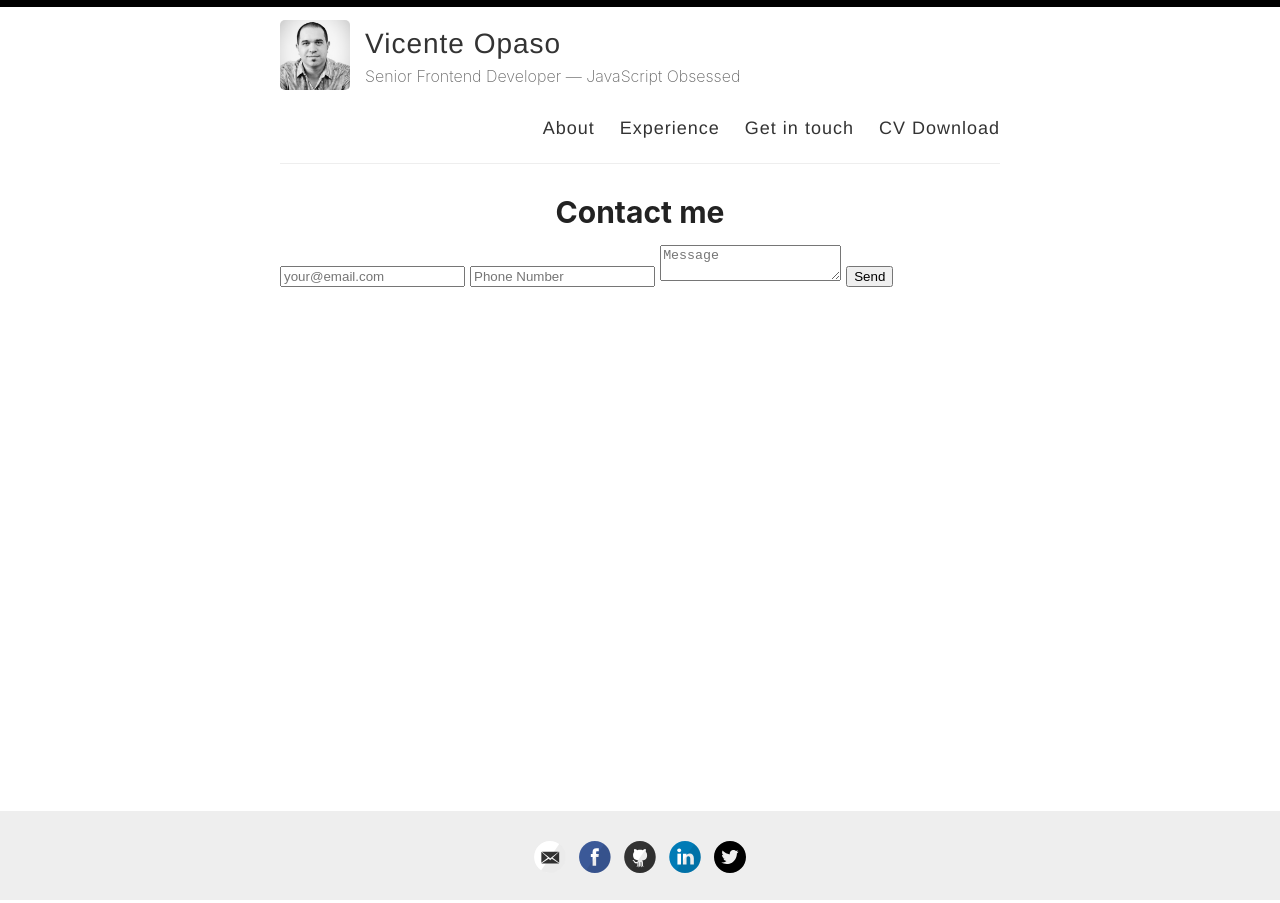
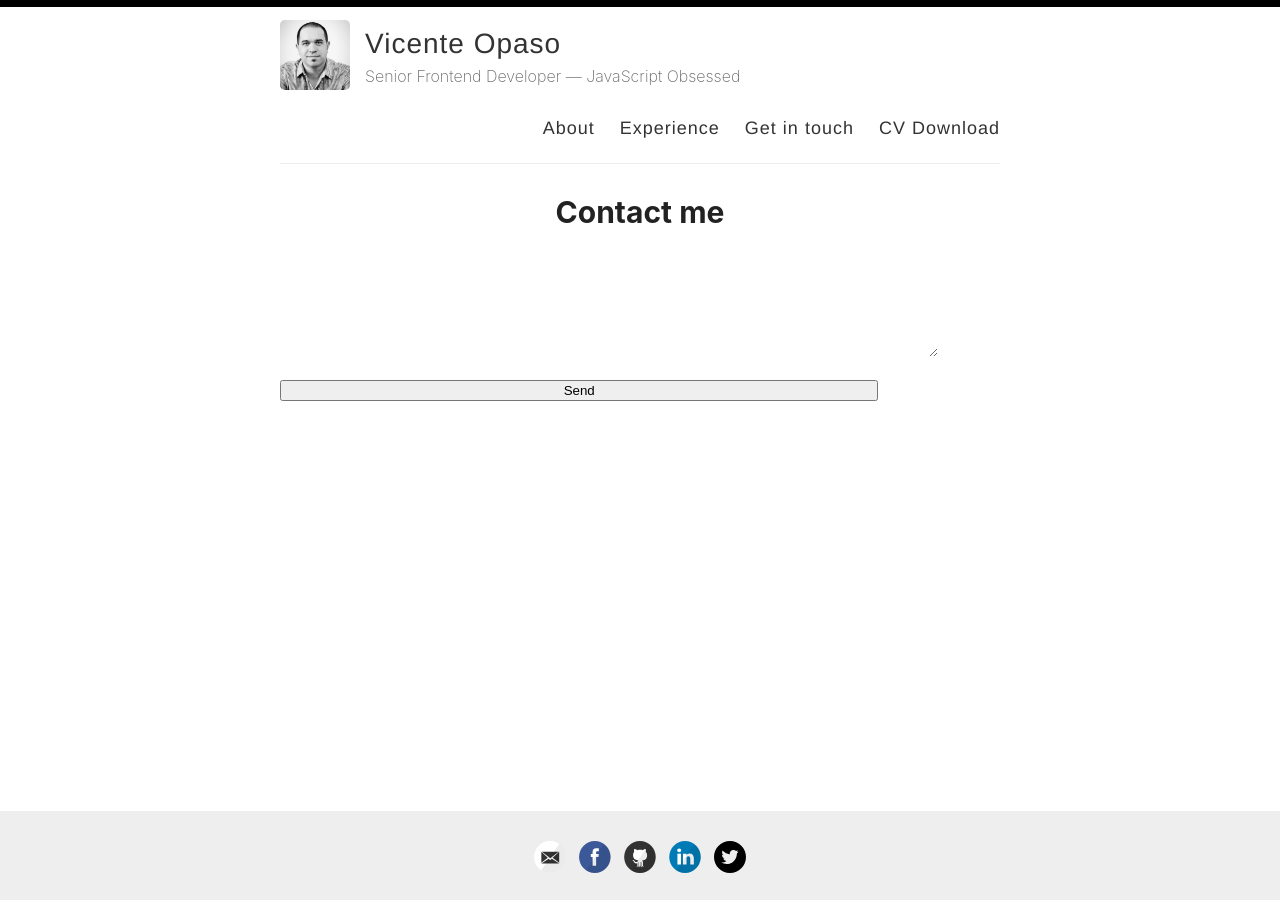
Before and after one commit to vicenteopaso/vicenteopaso, a Jekyll site: the page built from _pages/contact.md, in a window 1280 px wide. Built offline with Jekyll 4.4.1, drawn with Linux system fonts in a browser that asks for light colours.

Commit message:
Update _custom.scss

```diff
--- a/_sass/_custom.scss
+++ b/_sass/_custom.scss
@@ -62,3 +62,49 @@
     display: inline-block;
   }
 }
+#contact {
+  form {
+    input, textarea {
+      padding: 0.75rem 1rem;
+      width: 18rem;
+      color: rgba(255, 255, 255, 0.7);
+      background-color: rgba(255, 255, 255, 0.08);
+      border-color: rgba(255, 255, 255, 0.2);
+      border-style: solid;
+      border-width: 1px;
+      transition: color 0.2s, background-color 0.2s, border-color 0.2s;
+
+      &:hover {
+        color: rgba(255, 255, 255, 0.8);
+        text-decoration: none;
+        background-color: rgba(255, 255, 255, 0.2);
+        border-color: rgba(255, 255, 255, 0.3);
+      }
+
+      &::placeholder {
+        color: rgba(255, 255, 255, 0.7);
+      }
+
+      &:focus-visible {
+        outline: 0 hidden transparent;
+      }
+    }
+
+    input {
+      width: 18rem;
+      margin: 0 0.5rem 1rem 0.5rem;
+    }
+
+    textarea {
+      display: block;
+      width: 37.4rem;
+      margin: 0 auto 1rem auto;
+    }
+
+    button {
+      width: 37.4rem;
+      margin-right: auto;
+      margin-left: auto;
+    }
+  }
+}
```
